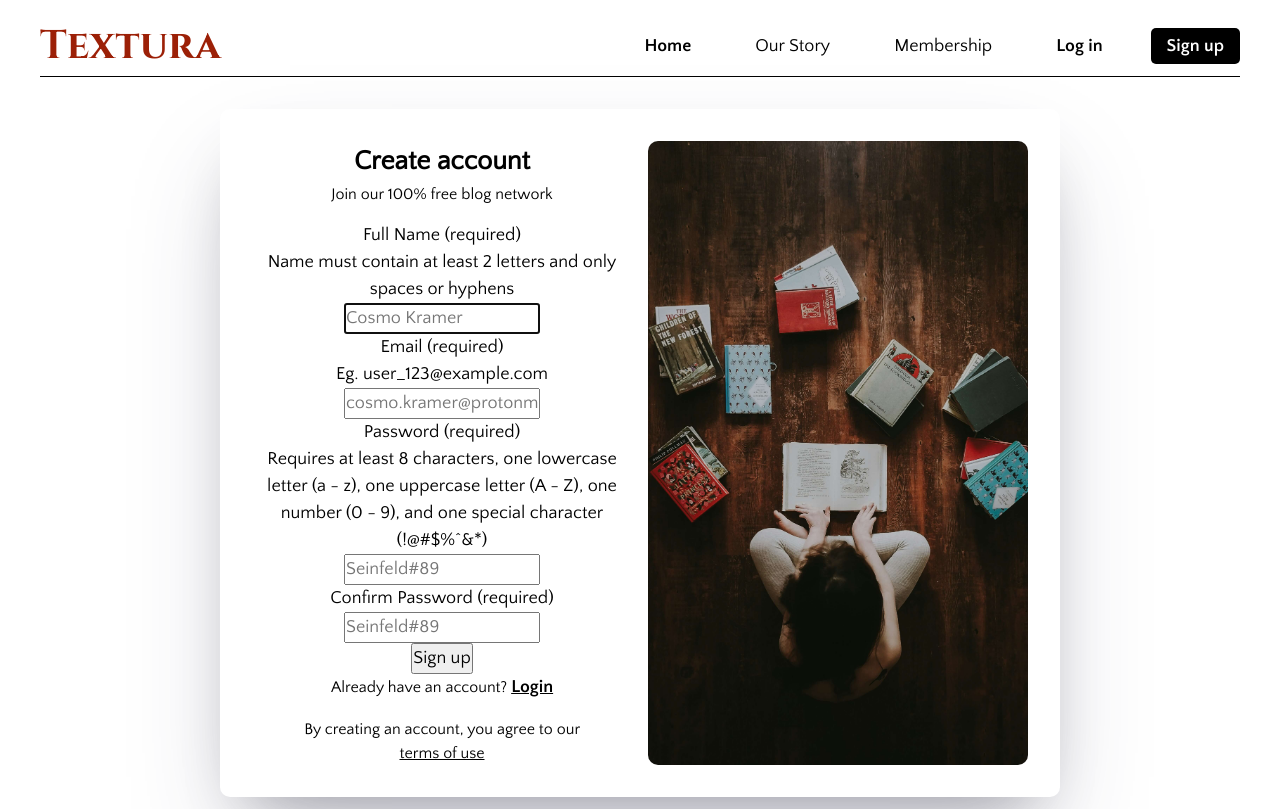
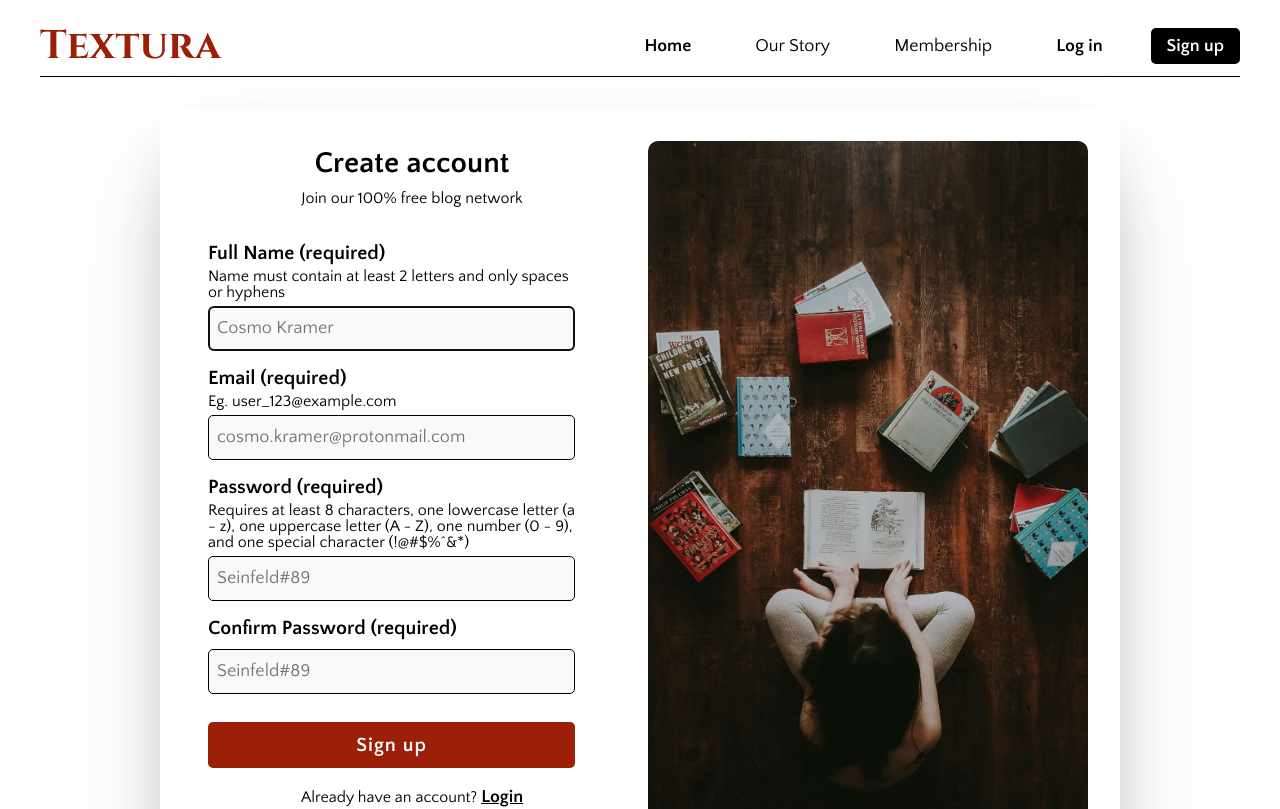
Before and after one commit to py-code314/blog-api-reader, a React (Vite) app: page /signup in a window 1280 px wide. Shown: the top 809 px of the page. Built offline with nearby package versions, Linux system fonts and the light colour scheme.

Commit message:
style(signup): Add styles to signup form

```diff
--- a/src/components/core/button/Button.module.css
+++ b/src/components/core/button/Button.module.css
@@ -0,0 +1,19 @@
+/* Default button styles */
+.btn {
+  background-color: transparent;
+  border: transparent;
+  cursor: pointer;
+  font-family: var(--ff-secondary), sans-serif;
+  font-size: var(--fs-20, 1.125rem);
+}
+
+.btnSignup {
+  composes: btn;
+  background-color: var(--clr-accent-1, firebrick);
+  color: var(--clr-white, white);
+  padding: var(--space-8, 0.5rem) var(--space-16, 1rem);
+  border-radius: var(--radius-small, 0.3125rem);
+  width: 90%;
+  margin-block-start: var(--space-16, 1rem);
+  letter-spacing: 0.05em;
+}
--- a/src/components/forms/auth/signup/SignupForm.jsx
+++ b/src/components/forms/auth/signup/SignupForm.jsx
@@ -219,7 +219,7 @@ const SignupForm = () => {
   }
 
   return (
-    <div className={styles.signupForm}>
+    <div className={styles.formWrapper}>
       {/* Display server and network errors  */}
       {signupErrorMsg && (
         <p className={styles.signupError} aria-live="polite" id="signup-error">
@@ -267,8 +267,8 @@ const SignupForm = () => {
                 aria-hidden="true"
                 src={errorIcon}
                 alt=""
-                width={25}
-                height={25}
+                width={18}
+                height={18}
               />
               <p
                 className={styles.formErrorMsg}
@@ -320,8 +320,8 @@ const SignupForm = () => {
                 aria-hidden="true"
                 src={errorIcon}
                 alt=""
-                width={25}
-                height={25}
+                width={18}
+                height={18}
               />
               <p
                 className={styles.formErrorMsg}
@@ -374,8 +374,8 @@ const SignupForm = () => {
                 aria-hidden="true"
                 src={errorIcon}
                 alt=""
-                width={25}
-                height={25}
+                width={18}
+                height={18}
               />
               <p
                 className={styles.formErrorMsg}
@@ -422,8 +422,8 @@ const SignupForm = () => {
                 aria-hidden="true"
                 src={errorIcon}
                 alt=""
-                width={25}
-                height={25}
+                width={18}
+                height={18}
               />
               <p
                 className={styles.formErrorMsg}
--- a/src/components/forms/auth/signup/SignupForm.module.css
+++ b/src/components/forms/auth/signup/SignupForm.module.css
@@ -0,0 +1,60 @@
+.formWrapper {
+  text-align: left;
+  padding: var(--space-16, 1rem);
+}
+
+.signupError {
+  color: var(--clr-red, red);
+  font-family: var(--ff-quaternary), sans-serif;
+  margin-block-end: var(--space-6, 0.375rem);
+}
+
+.form {
+  display: grid;
+  gap: var(--space-12, 0.75rem);
+  width: 100%;
+}
+
+.formLabel,
+.formInput,
+.formHint {
+  width: 90%;
+}
+
+.formLabel {
+  display: block;
+  font-family: var(--ff-secondary), sans-serif;
+  font-size: var(--fs-20, 1.125rem);
+}
+
+.formHint {
+  font-size: var(--fs-16, 1rem);
+  line-height: 1;
+}
+
+.formInput {
+  display: block;
+  margin-block-start: var(--space-6, 0.375rem);
+  padding: var(--space-8, 0.5rem);
+  border: 1px solid var(--clr-black, black);
+  border-radius: var(--radius-small, 0.3125rem);
+  background-color: var(--clr-gray-1, ghostwhite);
+}
+
+.formValid {
+  display: flex;
+  align-items: center;
+  gap: var(--space-8, 0.5rem);
+}
+
+.formError {
+  display: flex;
+  align-items: center;
+  gap: var(--space-8, 0.5rem);
+  padding-block-start: var(--space-8, 0.5rem);
+}
+
+.formErrorMsg {
+  color: var(--clr-red, red);
+  font-family: var(--ff-tertiary), sans-serif;
+}
--- a/src/index.css
+++ b/src/index.css
@@ -108,18 +108,34 @@ a {
 @font-face {
   font-family: 'Quattrocento Sans Bold';
   src:
-    url('/src/assets/fonts/quattrocento-sans/QuattrocentoSans-Bold.woff2') format('woff2'),
-    url('/src/assets/fonts/quattrocento-sans/QuattrocentoSans-Bold.woff') format('woff');
+    url('/src/assets/fonts/quattrocento-sans/QuattrocentoSans-Bold.woff2')
+      format('woff2'),
+    url('/src/assets/fonts/quattrocento-sans/QuattrocentoSans-Bold.woff')
+      format('woff');
   font-weight: bold;
   font-style: normal;
   font-display: swap;
 }
 
 @font-face {
+  font-family: 'Quattrocento Sans Bold Italic';
+  src:
+    url('/src/assets/fonts/quattrocento-sans/QuattrocentoSans-BoldItalic.woff2')
+      format('woff2'),
+    url('/src/assets/fonts/quattrocento-sans/QuattrocentoSans-BoldItalic.woff')
+      format('woff');
+  font-weight: bold;
+  font-style: italic;
+  font-display: swap;
+}
+
+@font-face {
   font-family: 'Quattrocento Sans Regular';
   src:
-    url('/src/assets/fonts/quattrocento-sans/QuattrocentoSans.woff2') format('woff2'),
-    url('/src/assets/fonts/quattrocento-sans/QuattrocentoSans.woff') format('woff');
+    url('/src/assets/fonts/quattrocento-sans/QuattrocentoSans.woff2')
+      format('woff2'),
+    url('/src/assets/fonts/quattrocento-sans/QuattrocentoSans.woff')
+      format('woff');
   font-weight: normal;
   font-style: normal;
   font-display: swap;
@@ -128,8 +144,10 @@ a {
 @font-face {
   font-family: 'Quattrocento Sans Regular Italic';
   src:
-    url('/src/assets/fonts/quattrocento-sans/QuattrocentoSans-Italic.woff2') format('woff2'),
-    url('/src/assets/fonts/quattrocento-sans/QuattrocentoSans-Italic.woff') format('woff');
+    url('/src/assets/fonts/quattrocento-sans/QuattrocentoSans-Italic.woff2')
+      format('woff2'),
+    url('/src/assets/fonts/quattrocento-sans/QuattrocentoSans-Italic.woff')
+      format('woff');
   font-weight: normal;
   font-style: italic;
   font-display: swap;
@@ -147,6 +165,8 @@ a {
   /* Fonts */
   --ff-primary: 'Quattrocento Sans Regular';
   --ff-secondary: 'Quattrocento Sans Bold';
+  --ff-quaternary: 'Quattrocento Sans Bold Italic';
+  --ff-tertiary: 'Quattrocento Sans Regular Italic';
   --ff-title: 'Cinzel Bold';
 
   /* Font sizes */
@@ -160,6 +180,8 @@ a {
   --fs-18: calc(var(--font-base-unit) * 4.5);
   --fs-20: calc(var(--font-base-unit) * 5);
   --fs-24: calc(var(--font-base-unit) * 6);
+  --fs-28: calc(var(--font-base-unit) * 7);
+  --fs-30: calc(var(--font-base-unit) * 7.5);
   --fs-32: calc(var(--font-base-unit) * 8);
   --fs-40: calc(var(--font-base-unit) * 10);
   --fs-48: calc(var(--font-base-unit) * 12);
@@ -212,8 +234,8 @@ a {
   --clr-white: #fff;
   --clr-black: #000;
   --clr-red: #ff0000;
-  --clr-accent-1: #9C2007;
-  --clr-accent-2: #006CE0;
+  --clr-accent-1: #9c2007;
+  --clr-accent-2: #006ce0;
 
   /* Border
   ========== */
@@ -226,9 +248,13 @@ a {
   --radius-round: 50%;
 
   /* Box shadow */
-  --shadow-1: rgba(0, 0, 0, 0.07) 0px 1px 1px, rgba(0, 0, 0, 0.07) 0px 2px 2px, rgba(0, 0, 0, 0.07) 0px 4px 4px, rgba(0, 0, 0, 0.07) 0px 8px 8px, rgba(0, 0, 0, 0.07) 0px 16px 16px;
+  --shadow-1:
+    rgba(0, 0, 0, 0.07) 0px 1px 1px, rgba(0, 0, 0, 0.07) 0px 2px 2px,
+    rgba(0, 0, 0, 0.07) 0px 4px 4px, rgba(0, 0, 0, 0.07) 0px 8px 8px,
+    rgba(0, 0, 0, 0.07) 0px 16px 16px;
   --shadow-2: rgba(0, 0, 0, 0.45) 0px 25px 20px -20px;
-  --shadow-3: rgba(50, 50, 93, 0.25) 0px 50px 100px -20px,
+  --shadow-3:
+    rgba(50, 50, 93, 0.25) 0px 50px 100px -20px,
     rgba(0, 0, 0, 0.3) 0px 30px 60px -30px;
 }
 
--- a/src/pages/auth/signup/SignupPage.jsx
+++ b/src/pages/auth/signup/SignupPage.jsx
@@ -17,13 +17,13 @@ const SignupPage = () => {
         <div className={styles.signupWrapper}>
           {/* Heading section  */}
           <div className={styles.headingContainer}>
-            <h2>Create account</h2>
+            <h2 className={styles.heading}>Create account</h2>
             <p className={styles.textSmall}>Join our 100% free blog network</p>
           </div>
           {/* Signup form  */}
           <div className={styles.formContainer}>
             <SignupForm />
-            <p className={styles.textSmall}>
+            <p className={`${styles.textSmall} ${styles.textLogin}`}>
               Already have an account?{' '}
               <Link className={styles.linkLogin} to={'/login'}>
                 Login
--- a/src/pages/auth/signup/SignupPage.module.css
+++ b/src/pages/auth/signup/SignupPage.module.css
@@ -6,30 +6,46 @@
 }
 
 .signup {
-  width: 70%;
+  width: 80%;
   display: flex;
   gap: var(--space-16, 1rem);
   padding: var(--space-32, 2rem);
   border-radius: var(--radius-10, 0.625rem);
-  box-shadow: var(--shadow-3, rgba(0, 0, 0, 0.02) 0px 1px 3px 0px, rgba(27, 31, 35, 0.15) 0px 0px 0px 1px);
+  box-shadow: var(
+    --shadow-3,
+    rgba(0, 0, 0, 0.02) 0px 1px 3px 0px,
+    rgba(27, 31, 35, 0.15) 0px 0px 0px 1px
+  );
   text-align: center;
 }
 
 .signupWrapper {
   display: grid;
-  gap: var(--space-16, 1rem);
+  gap: var(--space-12, 0.75rem);
   width: 50%;
 }
 
+.heading {
+  font-family: var(--ff-secondary), sans-serif;
+  font-size: var(--fs-30, 1.875rem);
+}
 
 .textSmall {
   font-size: var(--fs-16, 1rem);
+}
+
+.textLogin {
+  padding-block-end: var(--space-16, 1rem);
 }
 
 .linkLogin {
   font-size: var(--fs-18, 1.125rem);
   text-decoration: underline;
   font-family: var(--ff-secondary), sans-serif;
+}
+
+.linkLogin:hover {
+  color: var(--clr-accent-2, royalblue);
 }
 
 .textTerms {
```
